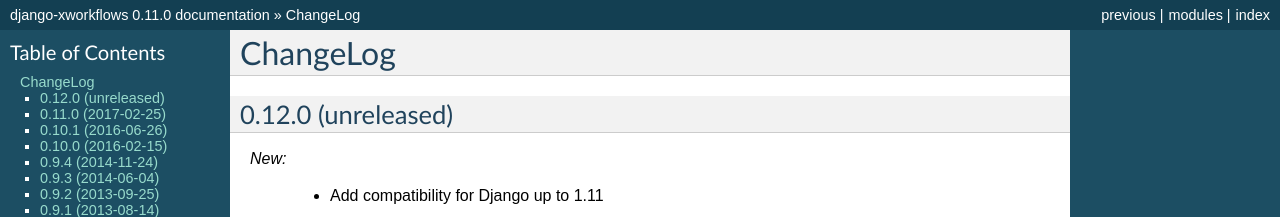
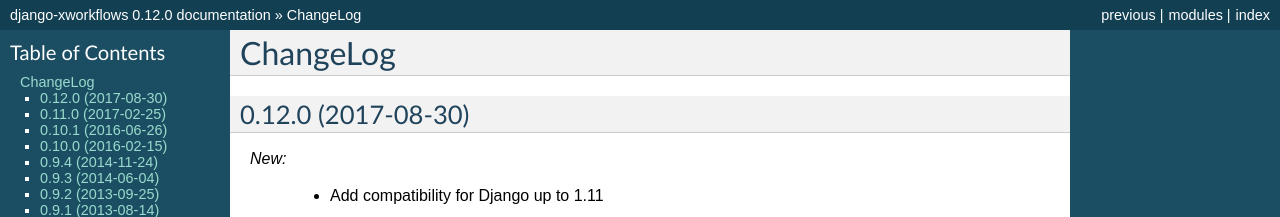
Before and after one commit to rbarrois/django_xworkflows, a Sphinx documentation site: the page built from docs/changelog.rst, in a window 1280 px wide and 900 px high. Shown: the top 217 px of the window. Built offline with Sphinx 7.4.7, drawn with Linux system fonts in a browser that asks for light colours; some of the changed text lies outside the part shown.

Commit message:
Preparing release 0.12.0

```diff
--- a/django_xworkflows/__init__.py
+++ b/django_xworkflows/__init__.py
@@ -2,5 +2,5 @@
 # Copyright (c) 2011-2013 Raphaël Barrois
 # This code is distributed under the two-clause BSD license.
 
-__version__ = '0.11.0'
+__version__ = '0.12.0'
 __author__ = 'Raphaël Barrois <raphael.barrois+xworkflows@polytechnique.org>'
--- a/docs/changelog.rst
+++ b/docs/changelog.rst
@@ -1,7 +1,7 @@
 ChangeLog
 =========
 
-0.12.0 (unreleased)
+0.12.0 (2017-08-30)
 -------------------
 
 *New:*
```
